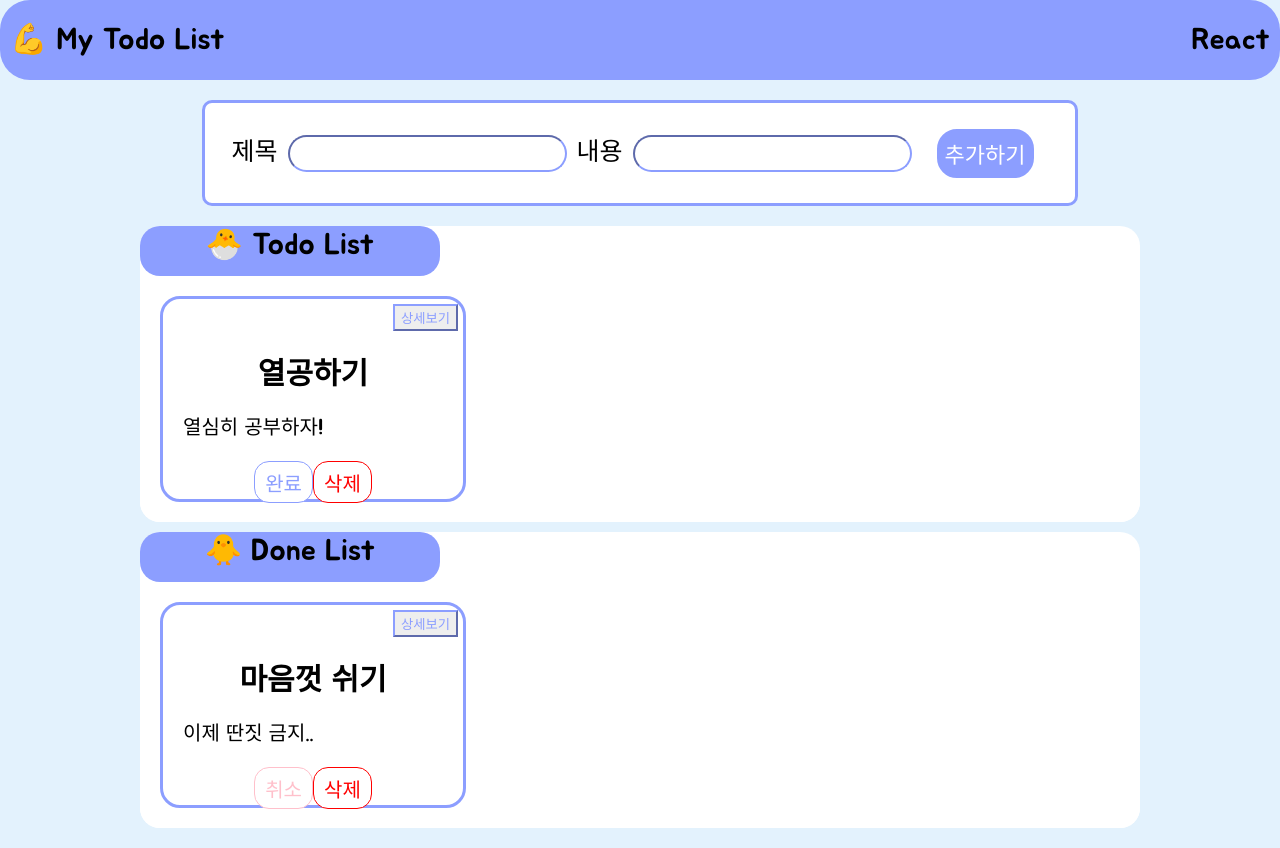
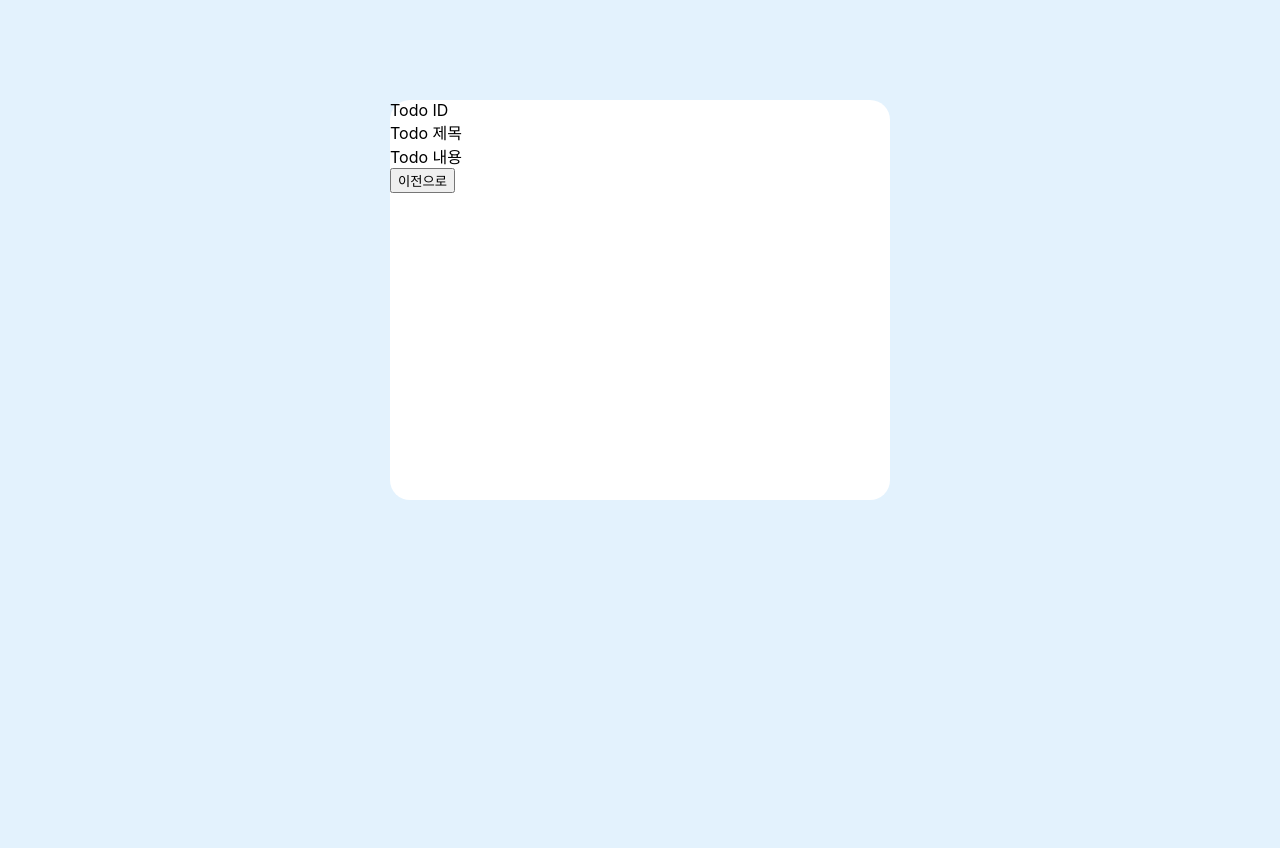
Before and after one commit to Yboda/Redux_todo, a React (Create React App) app: page /1 in a window 1280 px wide. After the commit the page ends 800 px from the top, so only its background shows below. Built offline with nearby package versions, Linux system fonts and the light colour scheme.

Commit message:
라우터 연결 및 상세페이지 생성

```diff
--- a/src/App.js
+++ b/src/App.js
@@ -1,25 +1,9 @@
-import React, { useState } from "react";
+import React from "react";
 import "./App.css";
-import styled from "styled-components";
-import Header from "./components/Header";
-import Todolist from "./components/Todolist";
-import TodoInput from "./components/Todoinput";
-
-const StContainer = styled.div`
-  max-width: 100rem;
-  min-height: 800px;
-  margin: 0 auto;
-  font-family: "Jua", sans-serif;
-`;
+import Router from "./shared/Router";
 
 function App() {
-  return (
-    <StContainer>
-      <Header />
-      <TodoInput />
-      <Todolist />
-    </StContainer>
-  );
+  return <Router />;
 }
 
 export default App;
--- /dev/null
+++ b/src/components/Detail.jsx
@@ -0,0 +1,31 @@
+import { useNavigate } from "react-router-dom";
+import styled from "styled-components";
+
+const DetailContainer = styled.div`
+  width: 500px;
+  height: 400px;
+  margin: 100px auto;
+  background-color: white;
+  border-radius: 20px;
+`;
+
+function Detail({ todo }) {
+  const Navigate = useNavigate();
+  console.log(todo);
+  return (
+    <DetailContainer>
+      <div>Todo ID</div>
+      <div>Todo 제목</div>
+      <div>Todo 내용</div>
+      <button
+        onClick={() => {
+          Navigate(-1);
+        }}
+      >
+        이전으로
+      </button>
+    </DetailContainer>
+  );
+}
+
+export default Detail;
--- /dev/null
+++ b/src/components/Mainpage.jsx
@@ -0,0 +1,24 @@
+import React from "react";
+import styled from "styled-components";
+import Header from "../components/Header";
+import Todolist from "../components/Todolist";
+import TodoInput from "../components/Todoinput";
+
+const StContainer = styled.div`
+  max-width: 100rem;
+  min-height: 800px;
+  margin: 0 auto;
+  font-family: "Jua", sans-serif;
+`;
+
+function MainPage() {
+  return (
+    <StContainer>
+      <Header />
+      <TodoInput />
+      <Todolist />
+    </StContainer>
+  );
+}
+
+export default MainPage;
--- a/src/components/Todoitem.jsx
+++ b/src/components/Todoitem.jsx
@@ -1,4 +1,5 @@
 import styled from "styled-components";
+import { useNavigate, useParams } from "react-router-dom";
 
 const StItem = styled.div`
   margin: 20px 0px 20px 20px;
@@ -49,12 +50,22 @@ const DetailBtn = styled.button`
   background-color: #eee;
   border-color: #8c9eff;
   color: #8c9eff;
+  cursor: pointer;
 `;
 
 function TodoItem({ todo, onToggle, onRemove }) {
+  const Navigate = useNavigate();
+
   return (
     <StItem>
-      <DetailBtn>상세보기</DetailBtn>
+      <DetailBtn
+        todo={todo}
+        onClick={() => {
+          Navigate("/" + todo?.id);
+        }}
+      >
+        상세보기
+      </DetailBtn>
       <StTitle>{todo?.title}</StTitle>
       <StBody>{todo?.body}</StBody>
       <BtnBox>
--- a/src/components/Todolist.jsx
+++ b/src/components/Todolist.jsx
@@ -38,6 +38,7 @@ const StTitle = styled.div`
 
 function Todolist() {
   const todos = useSelector((state) => {
+    console.log(state.todos);
     return state.todos;
   });
   const dispatch = useDispatch();
--- a/src/index.js
+++ b/src/index.js
@@ -6,6 +6,7 @@ import reportWebVitals from "./reportWebVitals";
 // Redux
 import store from "./redux/config/configStore";
 import { Provider } from "react-redux";
+import { BrowserRouter } from "react-router-dom";
 
 const root = ReactDOM.createRoot(document.getElementById("root"));
 root.render(
--- /dev/null
+++ b/src/shared/Router.js
@@ -0,0 +1,20 @@
+import React from "react";
+import { Route, Routes, BrowserRouter, useParams } from "react-router-dom";
+import App from "../App";
+import Detail from "../components/Detail";
+import MainPage from "../components/Mainpage";
+
+const Router = () => {
+  return (
+    <>
+      <BrowserRouter>
+        <Routes>
+          <Route path="/" element={<MainPage />} />
+          <Route path="/:id" element={<Detail />} />
+        </Routes>
+      </BrowserRouter>
+    </>
+  );
+};
+
+export default Router;
```
